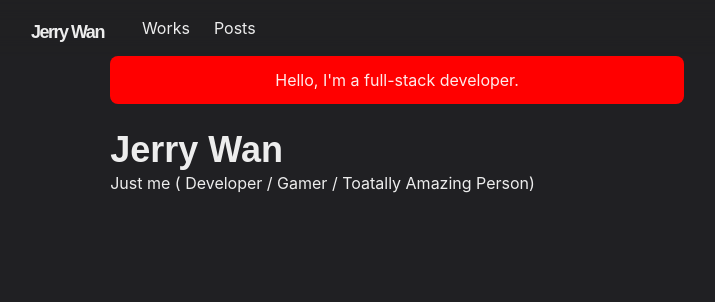
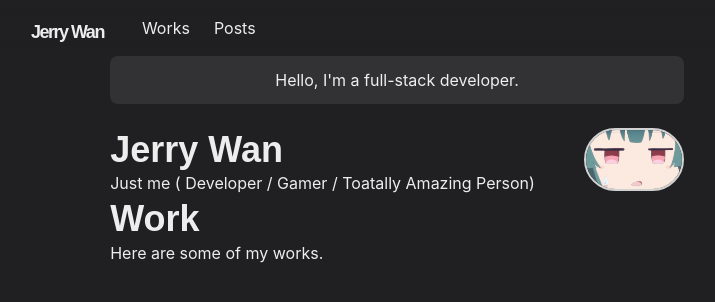
Before and after one commit to craftersol728/Jerry-s-Personal-Page, a Next.js app: page / in a window 1280 px wide. Shown: the top 302 px of the page, without its empty margins (243-958 px from the left). Built offline with nearby package versions, Linux system fonts and the light colour scheme.

Commit message:
added section.js for work

```diff
--- /dev/null
+++ b/components/fonts.js
@@ -0,0 +1,10 @@
+import {Global} from '@emotion/react'
+
+const Fonts = () => (
+<Global
+    styles = {`
+    @import url('@import url('https://fonts.googleapis.com/css2?family=Poppins:ital,wght@0,500;1,500;1,800&family=Ubuntu:wght@500&display=swap');
+    `}
+    />
+  )
+  export default Fonts;
--- /dev/null
+++ b/components/section.js
@@ -0,0 +1,21 @@
+import { motion } from 'framer-motion'
+import { chakra, shouldForwardProp } from '@chakra-ui/react'
+
+const StyledDiv = chakra(motion.div, {
+  shouldForwardProp: prop => {
+    return shouldForwardProp(prop) || prop === 'transition'
+  }
+})
+
+const Section = ({ children, delay = 0 }) => (
+  <StyledDiv
+    initial={{ y: 10, opacity: 0 }}
+    animate={{ y: 0, opacity: 1 }}
+    transition={{ duration: 0.8, delay }}
+    mb={6}
+  >
+    {children}
+  </StyledDiv>
+)
+
+export default Section
--- a/pages/_app.js
+++ b/pages/_app.js
@@ -1,10 +1,12 @@
 import { ChakraProvider } from '@chakra-ui/react';
 import Layout from "../components/layouts/main";
+import Fonts from "../components/fonts";
 import theme from "../libs/theme";
 
 const Website = ({ Component, pageProps,router }) => {
   return (
     <ChakraProvider theme={theme}>
+      <Fonts/>
       <Layout router = {router}>
         <Component {...pageProps} key = {router.route}/>
       </Layout>
--- a/pages/index.js
+++ b/pages/index.js
@@ -1,9 +1,9 @@
-import { Container , Box, Heading } from "@chakra-ui/react"
-
+import { Container , Box, Heading ,Image, useColorModeValue} from "@chakra-ui/react"
+import Section from "../components/section"
 const Page = () => {
   return (
     <Container>
-        <Box borderRadius="lg" bg="red" mb={6} p={3} align="center">
+        <Box borderRadius="lg" bg={useColorModeValue('whiteAlpha.500','whiteAlpha.200')} mb={6} p={3} align="center">
             Hello, I&apos;m a full-stack developer.
         </Box>
 
@@ -14,8 +14,17 @@ const Page = () => {
                 </Heading>
                 <p>Just me ( Developer / Gamer / Toatally Amazing Person)</p>
             </Box>
+            <Box flexShrink={0} mt={{base: 4, md:0}} ml={{md:6}} align="center">
+                <Image borderColor="whiteAlpha.800" borderWidth={2} borderStyle="solid" maxWidth ="100px" display="inline-block" borderRadius="full" src="/images/unknown.png" alt="Profile Image"/>
+
+            </Box>
         </Box>
-
+        <Section delay={0.1}>
+            <Heading as="h3" variant="section-title">
+                Work
+            </Heading>
+            <p>Here are some of my works.</p>
+        </Section>
     </Container>
   )
 }
```
